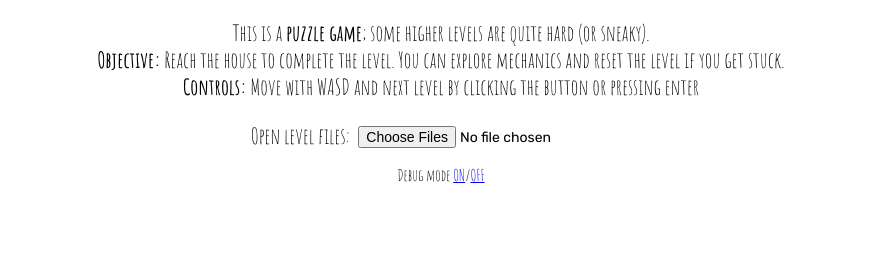
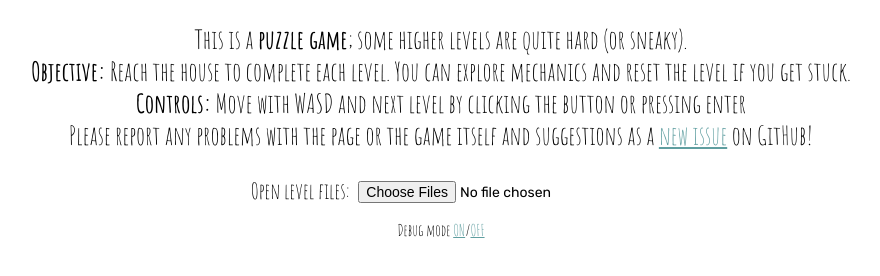
Before and after one commit to douira/island-tiles, a plain HTML site: page index.html in a window 1280 px wide. Shown: the part 332-608 px from the top of the page, without its empty margins (199-1079 px from the left). Drawn offline with nearby package versions, Linux system fonts and the light colour scheme; a script that the page names is missing.

Commit message:
added more info

```diff
--- a/index.html
+++ b/index.html
@@ -38,8 +38,9 @@
       </p>
       <p id="info">
         This is a <b>puzzle game</b>; some higher levels are quite hard (or sneaky).<br>
-        <b>Objective:</b> Reach the house to complete the level. You can explore mechanics and reset the level if you get stuck.<br>
-        <b>Controls:</b> Move with WASD and next level by clicking the button or pressing enter
+        <b>Objective:</b> Reach the house to complete each level. You can explore mechanics and reset the level if you get stuck.<br>
+        <b>Controls:</b> Move with WASD and next level by clicking the button or pressing enter<br>
+        Please report any problems with the page or the game itself and suggestions as a <a href="https://github.com/douira/island-tiles/issues/new">new issue</a> on GitHub!
       </p>
       <div id="file-wrapper">
         <span>Open level files:</span>
--- a/style.css
+++ b/style.css
@@ -15,7 +15,7 @@ body {
   display: block;
 }
 
-#subtitle a {
+a {
   color: cadetblue;
 }
 
@@ -131,7 +131,7 @@ body {
 }
 
 #info {
-  font-size: 22px;
+  font-size: 26px;
 }
 
 #file-wrapper span {
```
